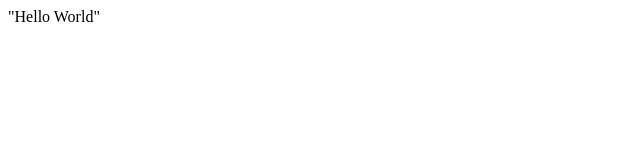
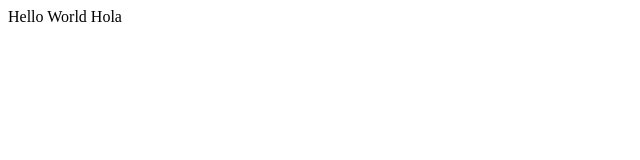
Before and after one commit to Turioth/Alpha, a plain HTML site: page index.html in a window 1280 px wide. Shown: the full height of the page, 0-640 px from the left. Drawn offline with Linux system fonts and the light colour scheme.

Commit message:
Update index.html

```diff
--- a/index.html
+++ b/index.html
@@ -1,4 +1,6 @@
 <HTML>
-	<head>"Hello World"
+	<head>Hello World
 	</head>
+	<body>Hola
+	</body>
 </HTML>
```
